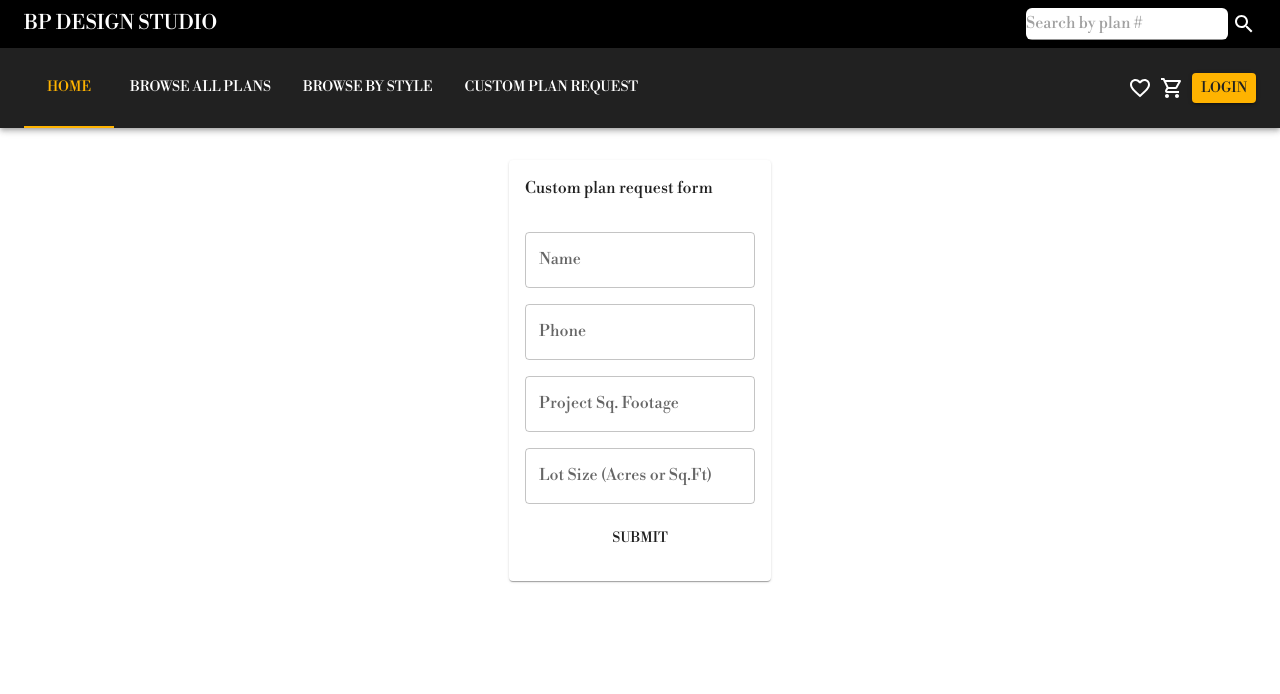
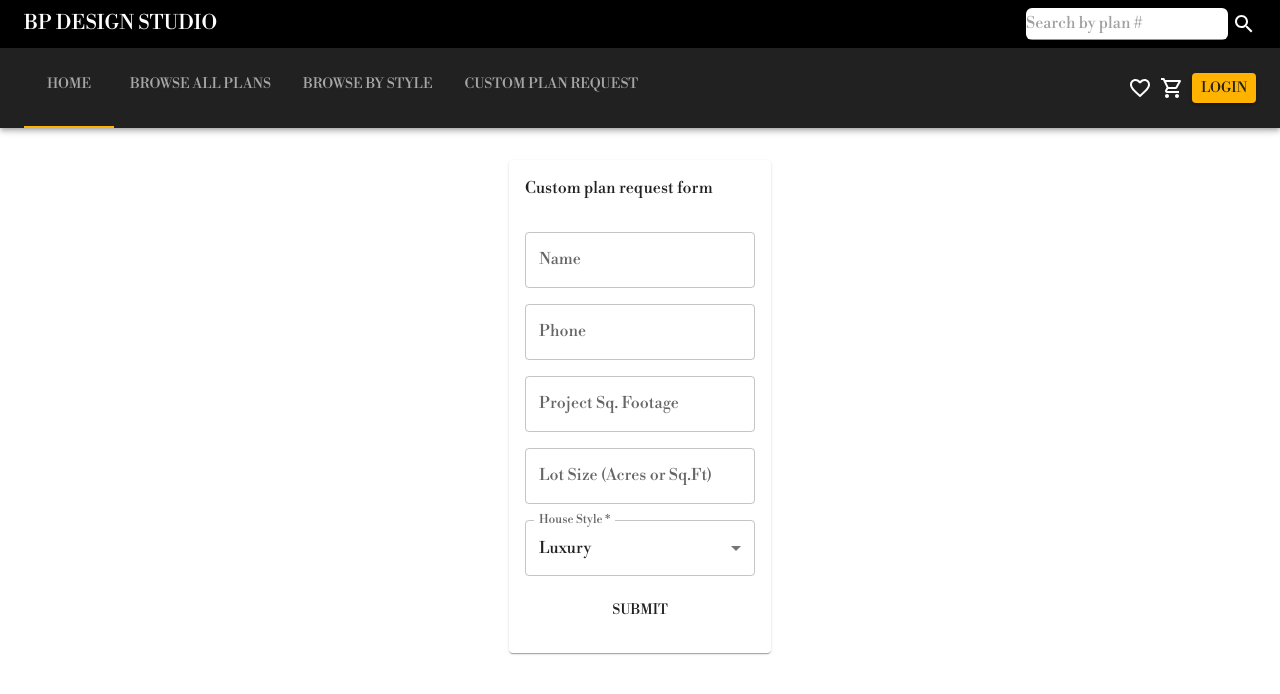
Before and after one commit to melxincognito/bp-design-next, a Next.js app: page /customplanrequest in a window 1280 px wide. Shown: the top 694 px of the page. Built offline with nearby package versions, Linux system fonts and the light colour scheme.

Commit message:
did things

```diff
--- a/components/forms/CustomPlanRequestForm.js
+++ b/components/forms/CustomPlanRequestForm.js
@@ -5,21 +5,27 @@ import {
   CardContent,
   TextField,
   Typography,
+  InputLabel,
+  MenuItem,
+  FormControl,
+  Select,
 } from "@mui/material";
 
 const houseStyleOptions = [
   {
-    value: "Spanish",
-    label: "Spanish",
-  },
-  {
     value: "Luxury",
     label: "Luxury",
   },
+
   {
     value: "Modern",
     label: "Modern",
   },
+  {
+    value: "Spanish",
+    label: "Spanish",
+  },
+
   {
     value: "Ranch",
     label: "Ranch",
@@ -36,7 +42,7 @@ export default function CustomPlanRequestForm() {
   const [requestorPhone, setRequestorPhone] = useState("");
   const [sqFootage, setSqFootage] = useState("");
   const [lotSize, setLotSize] = useState("");
-  const [style, setStyle] = useState("");
+  const [style, setStyle] = useState("Luxury");
 
   const planRequestInputs = [
     {
@@ -86,6 +92,25 @@ export default function CustomPlanRequestForm() {
               </>
             ))}
 
+            <TextField
+              id="serviceInquirySelection"
+              fullWidth
+              select
+              label="House Style"
+              value={style}
+              onChange={(e) => {
+                setStyle(e.target.value);
+              }}
+              name="service"
+              required
+            >
+              {houseStyleOptions.map((option, index) => (
+                <MenuItem key={index} value={option.value}>
+                  {option.label}
+                </MenuItem>
+              ))}
+            </TextField>
+
             <Button type="submit">Submit</Button>
           </form>
         </CardContent>
--- a/components/navigation/NavBar.js
+++ b/components/navigation/NavBar.js
@@ -178,15 +178,11 @@ export default function NavBar() {
               indicatorColor="secondary"
             >
               {tabsItems.map((tab) => (
-                <Tab
-                  key={tab.id}
-                  value={tab.id}
-                  label={tab.label}
-                  sx={tabsStyles}
-                >
-                  {" "}
-                  <Link href={tab.link} />
-                </Tab>
+                <>
+                  <Link href={tab.link} passHref value={tab.id}>
+                    <Tab key={tab.id} label={tab.label} sx={tabsStyles}></Tab>
+                  </Link>
+                </>
               ))}
             </Tabs>
           </Box>
```
Also changed, not shown: pages/index.js (+4 -4 lines).
